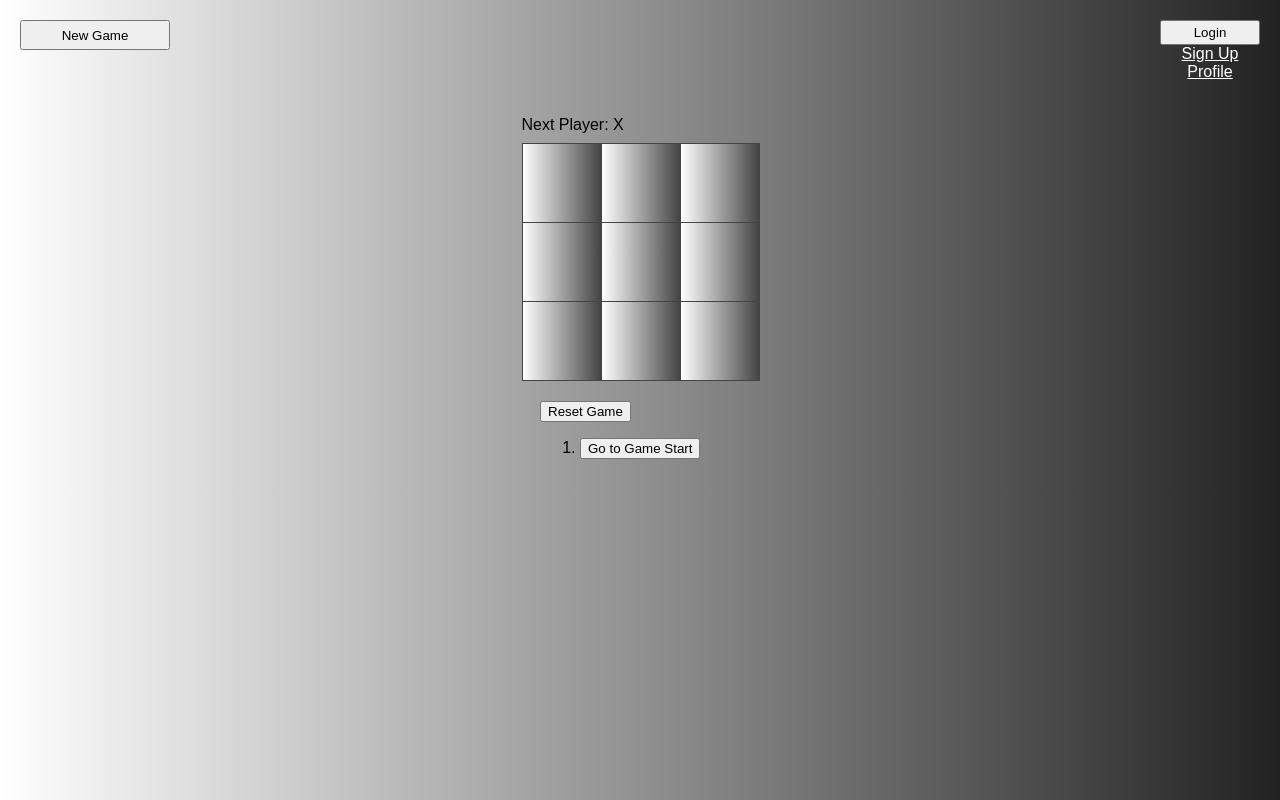
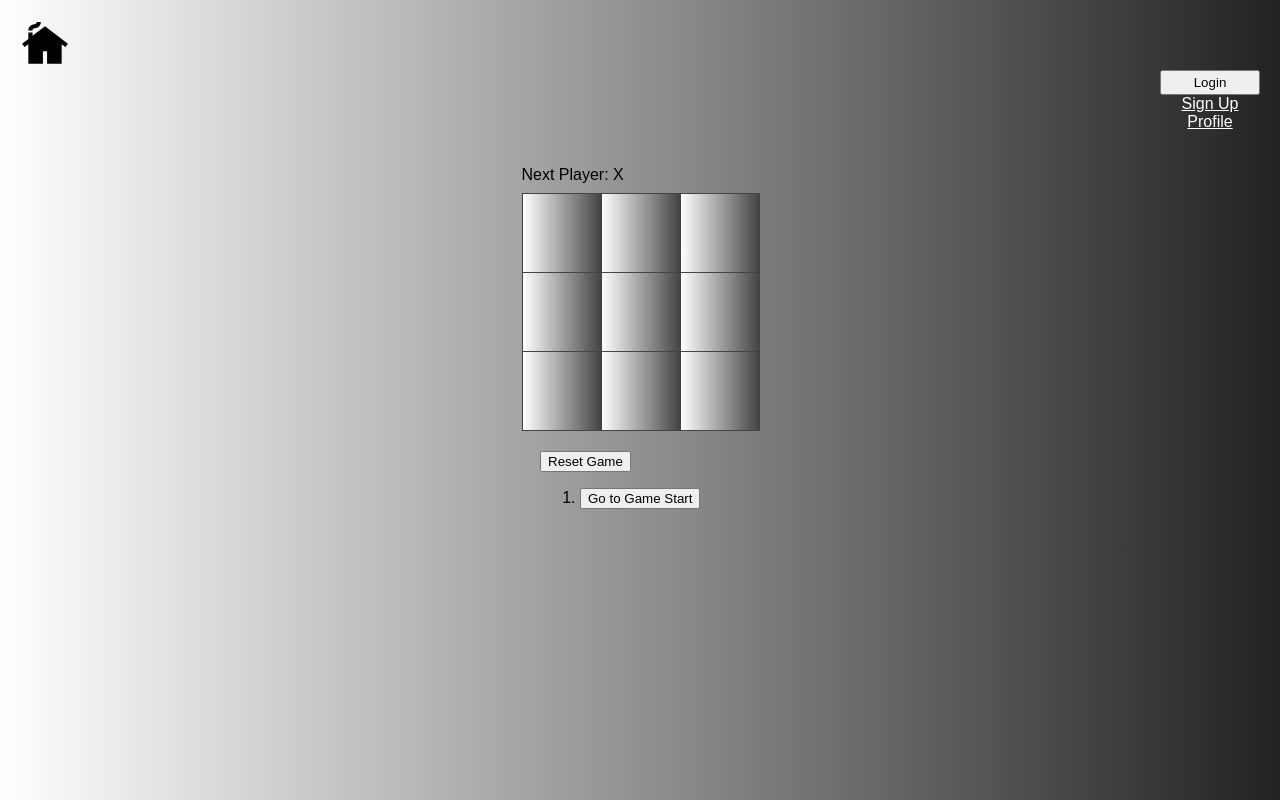
Before and after one commit to mantisg/Tic-Tac-Toe-Front-End, a React (Create React App) app: page / in a window 1280 px wide. Built offline with nearby package versions, Linux system fonts and the light colour scheme; no server answers.

Commit message:
Made profile page and fixed bugs

```diff
--- a/package.json
+++ b/package.json
@@ -3,7 +3,12 @@
   "version": "0.1.0",
   "private": true,
   "dependencies": {
+    "@emotion/react": "^11.10.6",
+    "@emotion/styled": "^11.10.6",
     "@hookform/resolvers": "^3.0.0",
+    "@mui/icons-material": "^5.11.11",
+    "@mui/material": "^5.11.14",
+    "@mui/styled-engine-sc": "^5.11.11",
     "@testing-library/jest-dom": "^5.16.5",
     "@testing-library/react": "^13.4.0",
     "@testing-library/user-event": "^13.5.0",
@@ -18,6 +23,7 @@
     "react-router-dom": "^6.8.2",
     "react-scripts": "5.0.1",
     "sort-by": "^1.2.0",
+    "styled-components": "^5.3.9",
     "web-vitals": "^2.1.4",
     "yup": "^1.0.2"
   },
--- a/src/Components/App.jsx
+++ b/src/Components/App.jsx
@@ -1,5 +1,6 @@
 import {useState} from 'react'
 import { Routes, Route, useNavigate } from "react-router-dom"
+import CottageIcon from '@mui/icons-material/Cottage';
 import {createGame, getGame} from '../api-comm'
 import Game from './Game/Game'
 import Home from './Home'
@@ -43,19 +44,20 @@ function App() {
         return navigate(path)
     }
 
-    function handleClick() {
+    function handleClick(path) {
         setIsPlaying(false)
-        navigate('/')
+        handleNav(path)
     }
 
   return (
     <>
       {isLoading && <p>loading...</p>}
-      {isPlaying &&
         <div className="homeflex">
-            <button className="home" onClick={handleClick}>Home</button>
+            <CottageIcon onClick={() => handleClick('/')} />
+            {isPlaying &&
+                <button className="back" onClick={() => handleClick('/accounts/profile')}>Back to Profile</button>
+            }
         </div>
-      }
       <Routes>
         <Route path="/" element={
             <Home
--- a/src/Components/Home.jsx
+++ b/src/Components/Home.jsx
@@ -9,7 +9,6 @@ function Home({history, setHistory, gameId, setIsLoading, handleCreateGame, hand
 	return (
         <div>
 	        <div className="top-btns">
-	          <button className="newgame" onClick={handleCreateGame}>New Game</button>
 	          <div className="in-up">
 	          	<button className="login-btn" onClick={() => handleNav('/login')}>Login</button>
 	          	<a onClick={() => handleNav('/signup')}>Sign Up</a>
--- a/src/Components/Login.jsx
+++ b/src/Components/Login.jsx
@@ -1,19 +1,35 @@
 import {useState, useEffect} from 'react'
-import {useNavigate} from 'react-router-dom'
+import { InputText } from 'primereact/inputtext';
+import {Password} from "primereact/password"
+import "primereact/resources/themes/lara-light-indigo/theme.css"
+import "primereact/resources/primereact.min.css"
+import "primeicons/primeicons.css"
 import '../styles.css'
 
 export default function Login({handleNav, username, password}) {
-	const navigate = useNavigate()
+	const [loginData, setLoginData] = useState([])
 	return (
 		<div>
-			<button onClick={() => handleNav('/')}>Back</button>
-			<div>
-				<input placeholder="Username"/>
-			</div>
-			<div>
-				<input placeholder="Password"/>
-			</div>
-			<button>Submit</button>
+			<form>
+				<div className="p-float-label signup-margins">
+					<InputText
+						name="username"
+						className="p-inputtext-lg"
+					/>
+					<label htmlFor="username">Username</label>
+				</div>
+				<div className="p-float-label signup-margins">
+					<Password
+						name="password"
+						type="password"
+						className="p-inputtext-lg"
+						feedback={false}
+						toggleMask={true}
+					/>
+					<label htmlFor="password">Password</label>
+				</div>
+				<button type="submit">Login</button>
+			</form>
 		</div>
 	)
 }
--- a/src/Components/Profile.jsx
+++ b/src/Components/Profile.jsx
@@ -1,5 +1,6 @@
 import {useEffect} from 'react'
 import {deleteGame, getAllGames} from '../api-comm'
+import PersonAddAlt1Icon from '@mui/icons-material/PersonAddAlt1';
 import "../styles.css"
 
 export default function Profile({games, setGames, setIsLoading, handleGetGame, handleCreateGame}) {
@@ -18,11 +19,14 @@ export default function Profile({games, setGames, setIsLoading, handleGetGame, h
 
 	return (
 		<div>
-			<h1>User Profile</h1>
-			<div className="user-info">
-				<img src="https://placekitten.com/150/150"/>
-				<span>Name</span>
-				<div className="create-space"></div>
+			<div className='profile-top'>
+				<div className="user-info">
+					<img src="https://placekitten.com/150/150"/>
+					<span>Name</span>
+				</div>
+				<div className="add-friend">
+					<PersonAddAlt1Icon/>
+				</div>
 			</div>
 			<button className="newgame" onClick={handleCreateGame}>New Game</button>
 			<h2 className="game-title">Games</h2>
--- a/src/Components/Signup.jsx
+++ b/src/Components/Signup.jsx
@@ -29,7 +29,6 @@ export default function Signup({handleNav, setUsername, setPassword}) {
 	}
 	return(
 		<div>
-			<button onClick={() => handleNav('/')}>Back</button>
 			<form onSubmit={handleSubmit(onSubmit)}>
 				<div className="p-float-label signup-margins">
 					<InputText
--- a/src/styles.css
+++ b/src/styles.css
@@ -22,17 +22,24 @@ a {
 }
 .homeflex {
   display: flex;
-  justify-content: center;
+  justify-content: space-between;
 }
 
-.home {
-  width: 300px;
+.homeflex svg {
+  height: 50px;
+  width: 50px;
+  cursor: pointer;
+}
+
+.back {
+  height: 30px;
+  width: 200px;
 }
 
 .top-btns {
   display: flex;
   flex-direction: row;
-  justify-content: space-between;
+  justify-content: right;
 }
 
 .newgame {
@@ -83,12 +90,25 @@ a {
   margin-bottom: 30px;
 }
 
+.profile-top {
+  display: flex;
+  flex-direction: row;
+  justify-content: space-between;
+}
+
 .user-info {
   display: flex;
   flex-direction: row;
 }
 
-.create-space {
-  display: flex;
-  flex: 8;
+.user-info span {
+  font-size: 30px;
+  font-weight: bold;
+  color: #10418f;
 }
+
+.add-friend svg {
+  color: #10418f;
+  height: 50px;
+  width: 50px;
+}
```
Also changed, not shown: 1 other file (tests, documents, lock files or other folders).
